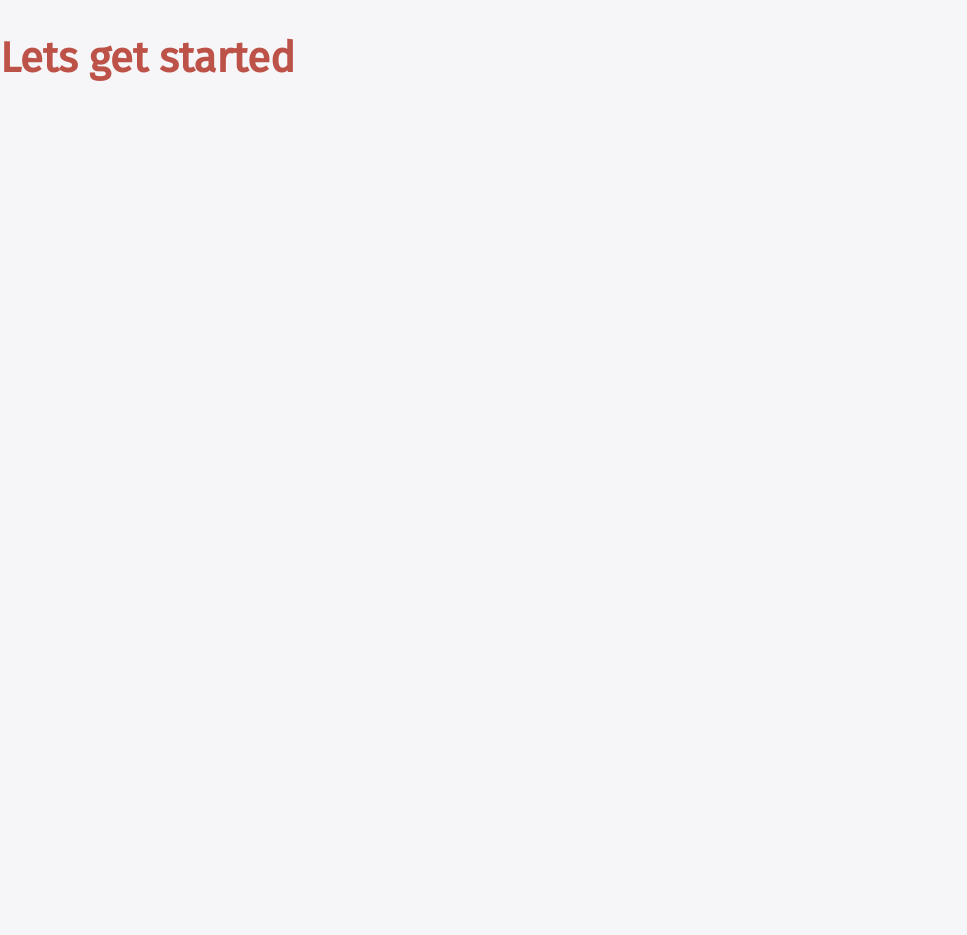
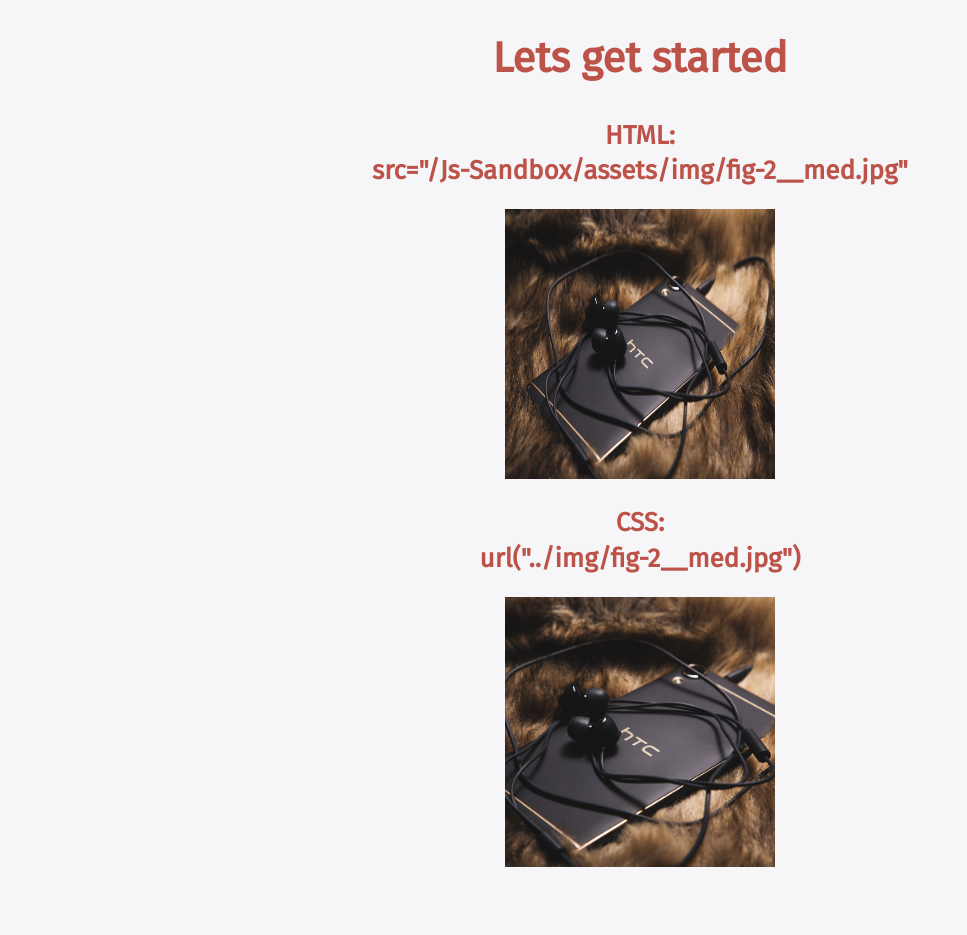
Before and after one commit to OziOcb/Js-Sandbox, a Jekyll site: the page built from index.html, in a window 1280 px wide. Shown: the whole page, without its empty margins (0-967 px from the left). Built offline with Jekyll 4.4.1, drawn with Linux system fonts in a browser that asks for light colours; nearby versions of some CDN libraries; Markdown is read by kramdown in place of the engine named in the settings.

Commit message:
fixed img links

```diff
--- a/_includes/hello.html
+++ b/_includes/hello.html
@@ -1 +1 @@
-<h2>Lets get started</h2>
+<h2>Lets get started</h2><h3>HTML:<p>src="{{site.baseurl}}/assets/img/fig-2__med.jpg"</p><img src="{{site.baseurl}}/assets/img/fig-2__med.jpg" alt="img HTML" class="img-html"/></h3><h3>CSS:<p>url("../img/fig-2__med.jpg")</p><div class="img-css"></div></h3>
--- a/_layouts/default.html
+++ b/_layouts/default.html
@@ -5,7 +5,7 @@
         <meta http-equiv="X-UA-Compatible" content="IE=edge,chrome=1">
         <title>{{ page.title }}</title>
         <meta name="viewport" content="width=device-width">
-        <link rel="stylesheet" href="/assets/css/main.css">
+        <link rel="stylesheet" href="{{ site.baseurl }}/assets/css/main.css">
     </head>
     <body>
 
--- a/assets/css/main.css
+++ b/assets/css/main.css
@@ -479,6 +479,23 @@ body {
   -webkit-font-smoothing: antialiased;
   -webkit-text-size-adjust: 100%; }
 
+body {
+  text-align: center; }
+
+.img-html,
+.img-css {
+  display: block;
+  width: 30vh;
+  height: 30vh;
+  margin-left: auto;
+  margin-right: auto; }
+
+.img-css {
+  background-image: url("../img/fig-2__med.jpg");
+  background-size: cover;
+  background-position: center center;
+  background-color: red; }
+
 html {
   box-sizing: border-box; }
 
```
Also changed, not shown: _jadefiles/hello.jade (+8 -0 lines), assets/css/3-sections/_hello.sass (+18 -0 lines), assets/img/fig-2__med.jpg (added).
